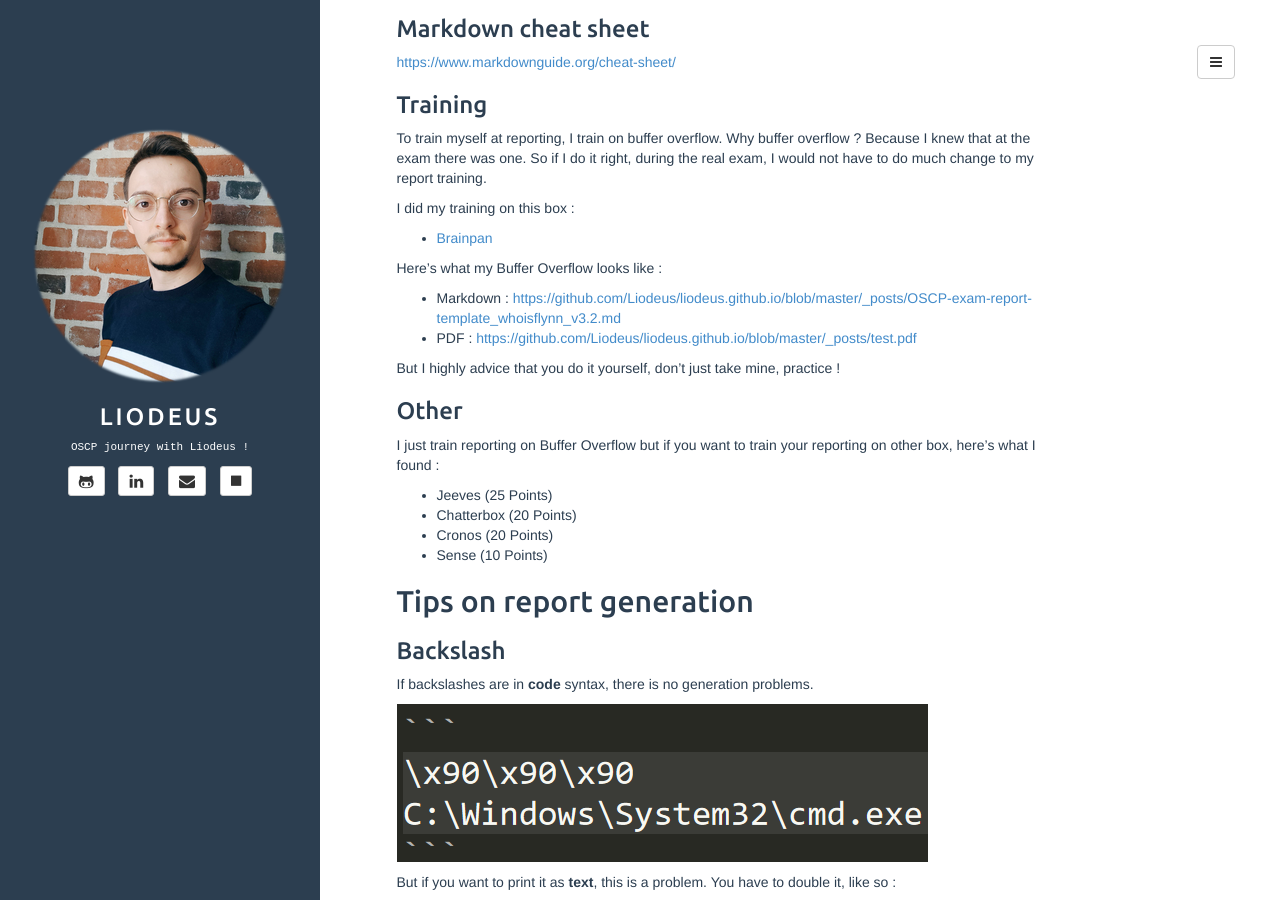
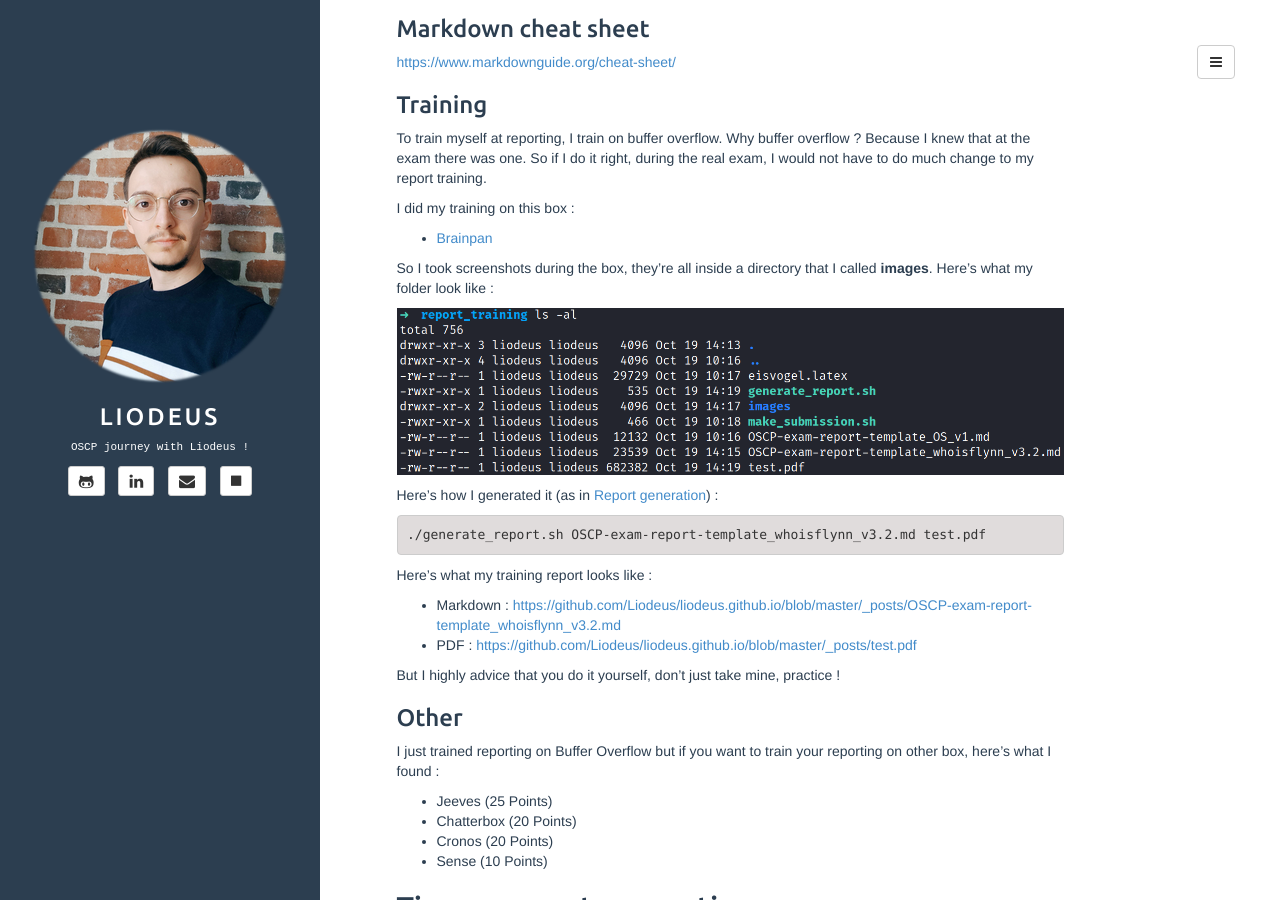
Before and after one commit to Liodeus/liodeus.github.io, a Jekyll site: the page built from _posts/2020-10-19-OSCP-exam-report-training.md, in a window 1280 px wide and 900 px high, scrolled down 3167 px. Built offline with Jekyll 4.4.1, drawn with Linux system fonts in a browser that asks for light colours; some of the changed text lies outside the part shown.

Commit message:
Add files via upload

````diff
--- a/_posts/2020-10-19-OSCP-exam-report-training.md
+++ b/_posts/2020-10-19-OSCP-exam-report-training.md
@@ -173,7 +173,17 @@ I did my training on this box :
 
 - [Brainpan](https://tryhackme.com/room/brainpan)
 
-Here's what my Buffer Overflow looks like :
+So I took screenshots during the box, they're all inside a directory that I called **images**. Here's what my folder look like :
+
+![Directory listing](/assets/imgs/report/listing_files_2.PNG)
+
+Here's how I generated it (as in [Report generation](#report-generation)) :
+
+```
+./generate_report.sh OSCP-exam-report-template_whoisflynn_v3.2.md test.pdf
+```
+
+Here's what my training report looks like :
 
 - Markdown : [https://github.com/Liodeus/liodeus.github.io/blob/master/_posts/OSCP-exam-report-template_whoisflynn_v3.2.md](https://github.com/Liodeus/liodeus.github.io/blob/master/_posts/OSCP-exam-report-template_whoisflynn_v3.2.md)
 - PDF : [https://github.com/Liodeus/liodeus.github.io/blob/master/_posts/test.pdf](https://github.com/Liodeus/liodeus.github.io/blob/master/_posts/test.pdf)
@@ -182,7 +192,7 @@ But I highly advice that you do it yourself, don't just take mine, practice !
 
 ### Other
 
-I just train reporting on Buffer Overflow but if you want to train your reporting on other box, here's what I found :
+I just trained reporting on Buffer Overflow but if you want to train your reporting on other box, here's what I found :
 
 - Jeeves (25 Points)
 - Chatterbox (20 Points)
@@ -227,6 +237,24 @@ More infos on Latex colors :
 
 - [https://en.wikibooks.org/wiki/LaTeX/Colors](https://en.wikibooks.org/wiki/LaTeX/Colors)
 
+### Code syntax background color
+
+If you want to change the background color of the code markdown syntax, you just have to change to change the line 21 of generate_report.sh
+
+```
+--highlight-style <STYLE>
+```
+
+- kate
+- monochrome
+- breezeDark
+- espresso
+- zenburn
+- haddock
+- tango
+
+You should try them all, to see the one that you like the most.
+
 ## Tips before the exam
 
 ### Proctoring requirements
````
